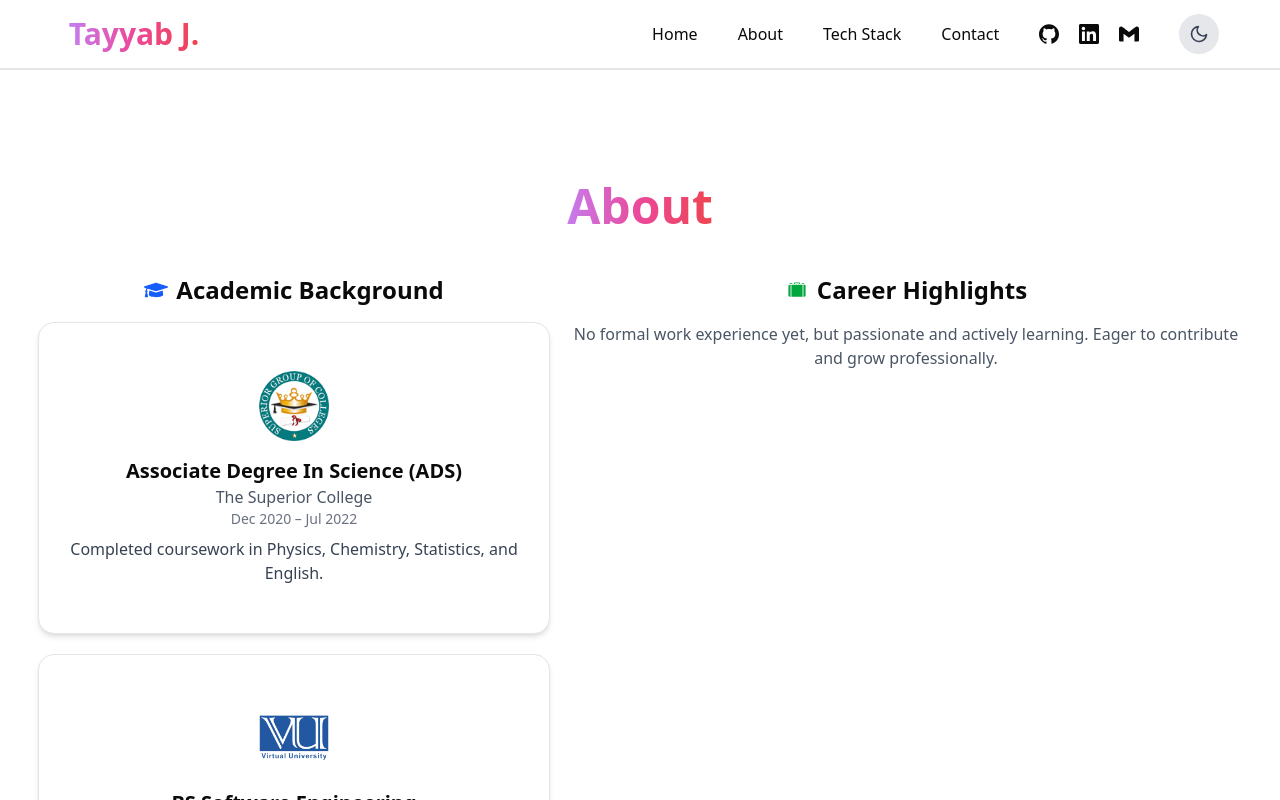
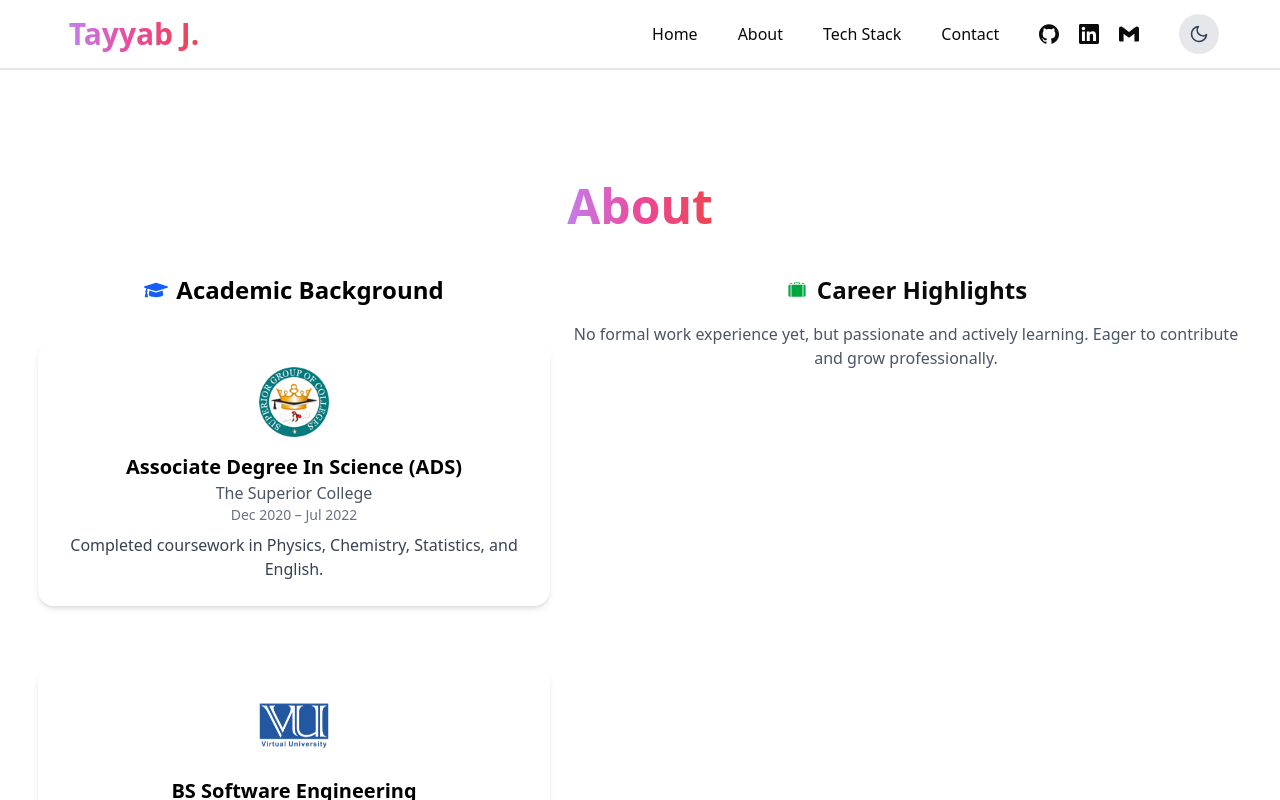
Before and after one commit to TayyabJunaidOfficial/My-Portfolio-NextJS, a Next.js app: page /About in a window 1280 px wide. Shown: the top 800 px of the page. Built offline with nearby package versions, Linux system fonts and the light colour scheme.

Commit message:
Trying to add some animations

```diff
--- a/app/Components/Cards/Edu_Card.jsx
+++ b/app/Components/Cards/Edu_Card.jsx
@@ -1,7 +1,10 @@
+"use client";
+
 import React from "react";
-import { Card, CardContent } from "@/components/ui/card";
+import { FaGraduationCap } from "react-icons/fa";
 import Image from "next/image";
-import { FaGraduationCap } from "react-icons/fa";
+
+import { CardContainer, CardBody, CardItem } from "@/components/ui/3d-card";
 import Superior from "@/src/assets/superior.png";
 import Virtual from "@/src/assets/Virtual.png";
 
@@ -30,14 +33,24 @@ const Edu_Card = () => {
   return (
     <section className="flex-1 flex flex-col items-center">
       <div className="flex items-center gap-2 text-2xl font-semibold mb-4">
-        <FaGraduationCap className="text-blue-600" />
-        <p>Academic Background</p>
+        <FaGraduationCap className="text-blue-600 dark:text-blue-400" />
+        <p className="text-black dark:text-white">Academic Background</p>
       </div>
 
       <div className="flex flex-col gap-5 justify-center items-center text-center">
         {educationData.map((item, index) => (
-          <Card key={index} className="bg-white shadow-md rounded-2xl max-w-lg">
-            <CardContent className="px-4 py-6">
+          <CardContainer key={index} className="inter-var">
+            <CardBody
+              className={`
+                transition-all duration-300
+                bg-white dark:bg-zinc-900
+                text-black dark:text-white
+                shadow-md rounded-2xl max-w-lg
+                border border-transparent
+                hover:border-gray-300 dark:hover:border-emerald-400/40
+              `}
+            >
+              <CardItem translateZ={30} className="px-4 py-6">
                 <div className="flex justify-center mb-4">
                   <div className="w-[70px] h-[70px] relative">
                     <Image
@@ -51,11 +64,18 @@ const Edu_Card = () => {
                 </div>
 
                 <h3 className="text-xl font-semibold">{item.title}</h3>
-              <p className="text-gray-600">{item.institution}</p>
-              <p className="text-sm text-gray-500">{item.period}</p>
-              <p className="mt-2 text-gray-700">{item.description}</p>
-            </CardContent>
-          </Card>
+                <p className="text-gray-600 dark:text-gray-300">
+                  {item.institution}
+                </p>
+                <p className="text-sm text-gray-500 dark:text-gray-400">
+                  {item.period}
+                </p>
+                <p className="mt-2 text-gray-700 dark:text-gray-200">
+                  {item.description}
+                </p>
+              </CardItem>
+            </CardBody>
+          </CardContainer>
         ))}
       </div>
     </section>
--- /dev/null
+++ b/components/ui/3d-card.jsx
@@ -0,0 +1,128 @@
+"use client";
+
+import { cn } from "@/lib/utils";
+
+import React, {
+  createContext,
+  useState,
+  useContext,
+  useRef,
+  useEffect,
+} from "react";
+
+const MouseEnterContext = createContext(undefined);
+
+export const CardContainer = ({
+  children,
+  className,
+  containerClassName
+}) => {
+  const containerRef = useRef(null);
+  const [isMouseEntered, setIsMouseEntered] = useState(false);
+
+  const handleMouseMove = (e) => {
+    if (!containerRef.current) return;
+    const { left, top, width, height } =
+      containerRef.current.getBoundingClientRect();
+    const x = (e.clientX - left - width / 2) / 25;
+    const y = (e.clientY - top - height / 2) / 25;
+    containerRef.current.style.transform = `rotateY(${x}deg) rotateX(${y}deg)`;
+  };
+
+  const handleMouseEnter = (e) => {
+    setIsMouseEntered(true);
+    if (!containerRef.current) return;
+  };
+
+  const handleMouseLeave = (e) => {
+    if (!containerRef.current) return;
+    setIsMouseEntered(false);
+    containerRef.current.style.transform = `rotateY(0deg) rotateX(0deg)`;
+  };
+  return (
+    <MouseEnterContext.Provider value={[isMouseEntered, setIsMouseEntered]}>
+      <div
+        className={cn("py-5 flex items-center justify-center", containerClassName)}
+        style={{
+          perspective: "1000px",
+        }}>
+        <div
+          ref={containerRef}
+          onMouseEnter={handleMouseEnter}
+          onMouseMove={handleMouseMove}
+          onMouseLeave={handleMouseLeave}
+          className={cn(
+            "flex items-center justify-center relative transition-all duration-200 ease-linear",
+            className
+          )}
+          style={{
+            transformStyle: "preserve-3d",
+          }}>
+          {children}
+        </div>
+      </div>
+    </MouseEnterContext.Provider>
+  );
+};
+
+export const CardBody = ({
+  children,
+  className
+}) => {
+  return (
+    <div
+      className={cn(
+        "h-md w-xl [transform-style:preserve-3d]  [&>*]:[transform-style:preserve-3d]",
+        className
+      )}>
+      {children}
+    </div>
+  );
+};
+
+export const CardItem = ({
+  as: Tag = "div",
+  children,
+  className,
+  translateX = 0,
+  translateY = 0,
+  translateZ = 0,
+  rotateX = 0,
+  rotateY = 0,
+  rotateZ = 0,
+  ...rest
+}) => {
+  const ref = useRef(null);
+  const [isMouseEntered] = useMouseEnter();
+
+  useEffect(() => {
+    handleAnimations();
+  }, [isMouseEntered]);
+
+  const handleAnimations = () => {
+    if (!ref.current) return;
+    if (isMouseEntered) {
+      ref.current.style.transform = `translateX(${translateX}px) translateY(${translateY}px) translateZ(${translateZ}px) rotateX(${rotateX}deg) rotateY(${rotateY}deg) rotateZ(${rotateZ}deg)`;
+    } else {
+      ref.current.style.transform = `translateX(0px) translateY(0px) translateZ(0px) rotateX(0deg) rotateY(0deg) rotateZ(0deg)`;
+    }
+  };
+
+  return (
+    <Tag
+      ref={ref}
+      className={cn("w-fit transition duration-200 ease-linear", className)}
+      {...rest}>
+      {children}
+    </Tag>
+  );
+};
+
+// Create a hook to use the context
+export const useMouseEnter = () => {
+  const context = useContext(MouseEnterContext);
+  if (context === undefined) {
+    throw new Error("useMouseEnter must be used within a MouseEnterProvider");
+  }
+  return context;
+};
--- a/package.json
+++ b/package.json
@@ -15,6 +15,7 @@
     "class-variance-authority": "^0.7.1",
     "clsx": "^2.1.1",
     "lucide-react": "^0.507.0",
+    "motion": "^12.11.4",
     "next": "15.3.1",
     "next-themes": "^0.4.6",
     "nodemailer": "^7.0.3",
@@ -22,7 +23,7 @@
     "react-dom": "^19.0.0",
     "react-hook-form": "^7.56.3",
     "react-icons": "^5.5.0",
-    "tailwind-merge": "^3.2.0",
+    "tailwind-merge": "^3.3.0",
     "typewriter-effect": "^2.22.0",
     "zod": "^3.24.4"
   },
--- /dev/null
+++ b/src/components/ui/background-gradient-animation.jsx
@@ -0,0 +1,145 @@
+"use client";
+import { cn } from "@/lib/utils";
+import { useEffect, useRef, useState } from "react";
+
+export const BackgroundGradientAnimation = ({
+  gradientBackgroundStart = "rgb(108, 0, 162)",
+  gradientBackgroundEnd = "rgb(0, 17, 82)",
+  firstColor = "18, 113, 255",
+  secondColor = "221, 74, 255",
+  thirdColor = "100, 220, 255",
+  fourthColor = "200, 50, 50",
+  fifthColor = "180, 180, 50",
+  pointerColor = "140, 100, 255",
+  size = "80%",
+  blendingValue = "hard-light",
+  children,
+  className,
+  interactive = true,
+  containerClassName
+}) => {
+  const interactiveRef = useRef(null);
+
+  const [curX, setCurX] = useState(0);
+  const [curY, setCurY] = useState(0);
+  const [tgX, setTgX] = useState(0);
+  const [tgY, setTgY] = useState(0);
+  useEffect(() => {
+    document.body.style.setProperty("--gradient-background-start", gradientBackgroundStart);
+    document.body.style.setProperty("--gradient-background-end", gradientBackgroundEnd);
+    document.body.style.setProperty("--first-color", firstColor);
+    document.body.style.setProperty("--second-color", secondColor);
+    document.body.style.setProperty("--third-color", thirdColor);
+    document.body.style.setProperty("--fourth-color", fourthColor);
+    document.body.style.setProperty("--fifth-color", fifthColor);
+    document.body.style.setProperty("--pointer-color", pointerColor);
+    document.body.style.setProperty("--size", size);
+    document.body.style.setProperty("--blending-value", blendingValue);
+  }, []);
+
+  useEffect(() => {
+    function move() {
+      if (!interactiveRef.current) {
+        return;
+      }
+      setCurX(curX + (tgX - curX) / 20);
+      setCurY(curY + (tgY - curY) / 20);
+      interactiveRef.current.style.transform = `translate(${Math.round(curX)}px, ${Math.round(curY)}px)`;
+    }
+
+    move();
+  }, [tgX, tgY]);
+
+  const handleMouseMove = (event) => {
+    if (interactiveRef.current) {
+      const rect = interactiveRef.current.getBoundingClientRect();
+      setTgX(event.clientX - rect.left);
+      setTgY(event.clientY - rect.top);
+    }
+  };
+
+  const [isSafari, setIsSafari] = useState(false);
+  useEffect(() => {
+    setIsSafari(/^((?!chrome|android).)*safari/i.test(navigator.userAgent));
+  }, []);
+
+  return (
+    <div
+      className={cn(
+        "h-screen w-screen relative overflow-hidden top-0 left-0 bg-[linear-gradient(40deg,var(--gradient-background-start),var(--gradient-background-end))]",
+        containerClassName
+      )}>
+      <svg className="hidden">
+        <defs>
+          <filter id="blurMe">
+            <feGaussianBlur in="SourceGraphic" stdDeviation="10" result="blur" />
+            <feColorMatrix
+              in="blur"
+              mode="matrix"
+              values="1 0 0 0 0  0 1 0 0 0  0 0 1 0 0  0 0 0 18 -8"
+              result="goo" />
+            <feBlend in="SourceGraphic" in2="goo" />
+          </filter>
+        </defs>
+      </svg>
+      <div className={cn("", className)}>{children}</div>
+      <div
+        className={cn(
+          "gradients-container h-full w-full blur-lg",
+          isSafari ? "blur-2xl" : "[filter:url(#blurMe)_blur(40px)]"
+        )}>
+        <div
+          className={cn(
+            `absolute [background:radial-gradient(circle_at_center,_var(--first-color)_0,_var(--first-color)_50%)_no-repeat]`,
+            `[mix-blend-mode:var(--blending-value)] w-[var(--size)] h-[var(--size)] top-[calc(50%-var(--size)/2)] left-[calc(50%-var(--size)/2)]`,
+            `[transform-origin:center_center]`,
+            `animate-first`,
+            `opacity-100`
+          )}></div>
+        <div
+          className={cn(
+            `absolute [background:radial-gradient(circle_at_center,_rgba(var(--second-color),_0.8)_0,_rgba(var(--second-color),_0)_50%)_no-repeat]`,
+            `[mix-blend-mode:var(--blending-value)] w-[var(--size)] h-[var(--size)] top-[calc(50%-var(--size)/2)] left-[calc(50%-var(--size)/2)]`,
+            `[transform-origin:calc(50%-400px)]`,
+            `animate-second`,
+            `opacity-100`
+          )}></div>
+        <div
+          className={cn(
+            `absolute [background:radial-gradient(circle_at_center,_rgba(var(--third-color),_0.8)_0,_rgba(var(--third-color),_0)_50%)_no-repeat]`,
+            `[mix-blend-mode:var(--blending-value)] w-[var(--size)] h-[var(--size)] top-[calc(50%-var(--size)/2)] left-[calc(50%-var(--size)/2)]`,
+            `[transform-origin:calc(50%+400px)]`,
+            `animate-third`,
+            `opacity-100`
+          )}></div>
+        <div
+          className={cn(
+            `absolute [background:radial-gradient(circle_at_center,_rgba(var(--fourth-color),_0.8)_0,_rgba(var(--fourth-color),_0)_50%)_no-repeat]`,
+            `[mix-blend-mode:var(--blending-value)] w-[var(--size)] h-[var(--size)] top-[calc(50%-var(--size)/2)] left-[calc(50%-var(--size)/2)]`,
+            `[transform-origin:calc(50%-200px)]`,
+            `animate-fourth`,
+            `opacity-70`
+          )}></div>
+        <div
+          className={cn(
+            `absolute [background:radial-gradient(circle_at_center,_rgba(var(--fifth-color),_0.8)_0,_rgba(var(--fifth-color),_0)_50%)_no-repeat]`,
+            `[mix-blend-mode:var(--blending-value)] w-[var(--size)] h-[var(--size)] top-[calc(50%-var(--size)/2)] left-[calc(50%-var(--size)/2)]`,
+            `[transform-origin:calc(50%-800px)_calc(50%+800px)]`,
+            `animate-fifth`,
+            `opacity-100`
+          )}></div>
+
+        {interactive && (
+          <div
+            ref={interactiveRef}
+            onMouseMove={handleMouseMove}
+            className={cn(
+              `absolute [background:radial-gradient(circle_at_center,_rgba(var(--pointer-color),_0.8)_0,_rgba(var(--pointer-color),_0)_50%)_no-repeat]`,
+              `[mix-blend-mode:var(--blending-value)] w-full h-full -top-1/2 -left-1/2`,
+              `opacity-70`
+            )}></div>
+        )}
+      </div>
+    </div>
+  );
+};
```
Also changed, not shown: 1 other file (tests, documents, lock files or other folders). Lines whose indentation alone changed are shown as unchanged.
